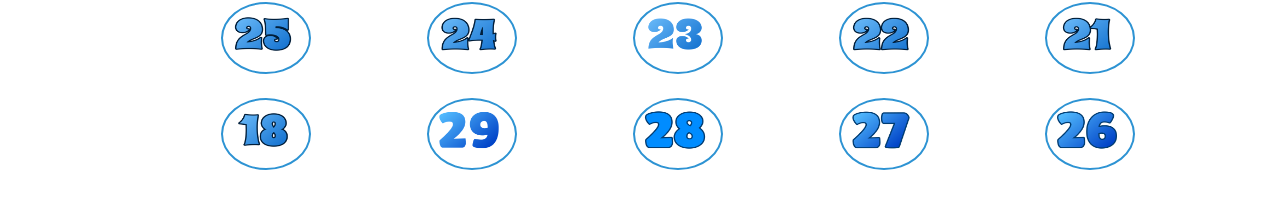
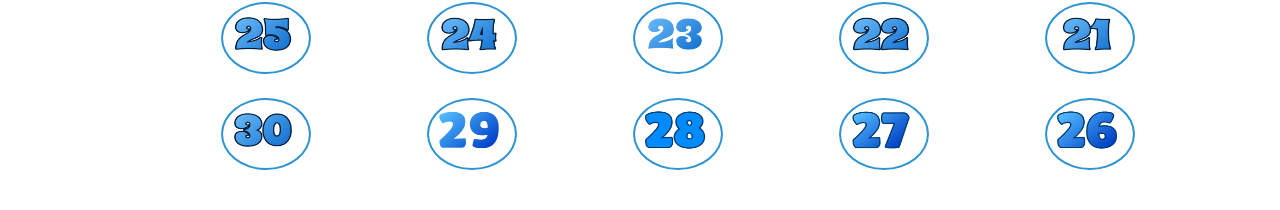
Before and after one commit to mohamedYassser54/Muslim, a React (Create React App) app: page /AlInsanFeAlQuran in a window 1280 px wide. Shown: the part 516-726 px from the top of the page. Built offline with nearby package versions, Linux system fonts and the light colour scheme; a web font is replaced by a local one.

Commit message:
update  Stories  and game

```diff
--- a/src/component/AllAlathkar/Child/AlInsanFeAlQuran/data.js
+++ b/src/component/AllAlathkar/Child/AlInsanFeAlQuran/data.js
@@ -178,7 +178,7 @@ const  data =[
     },
     {
         id:30,
-        image:img18,
+        image:img30,
         to:"/Thirty"
     },
 ]
--- a/src/component/AllAlathkar/game.js
+++ b/src/component/AllAlathkar/game.js
@@ -120,7 +120,7 @@ function Game() {
       {gameOver ? (
         <div className={style.end}>
           <h1>انتهت اللعبة</h1>
-          <p>نهاية اللعبة! النقاط الإجمالية: 30/{score}</p>
+          <p>نهاية اللعبة! النقاط الإجمالية: 33/{score}</p>
           <button onClick={onClick} className={style.reload}>العب مرة أخري</button>
         </div>
       ) : questions.length > 0 ? (
```
